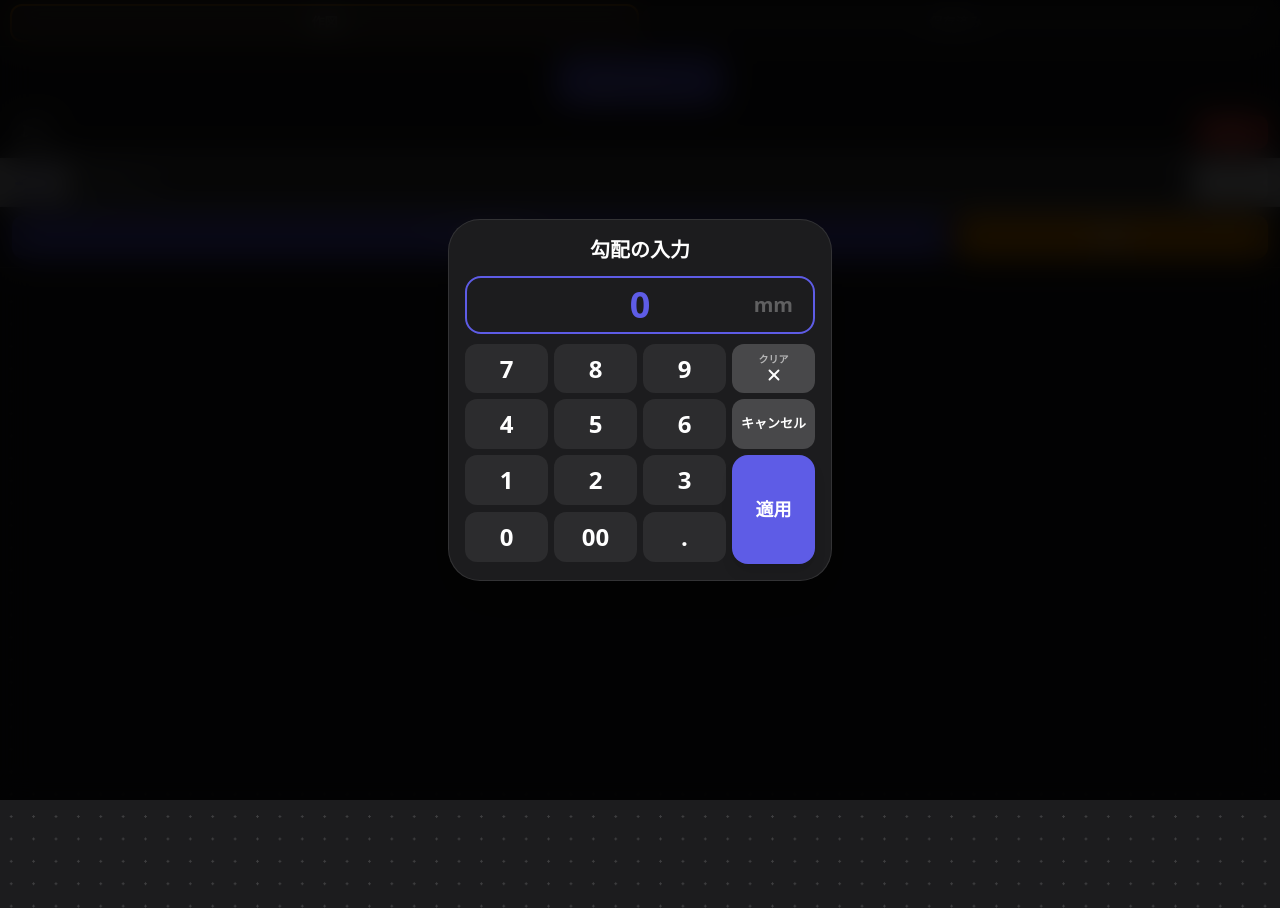
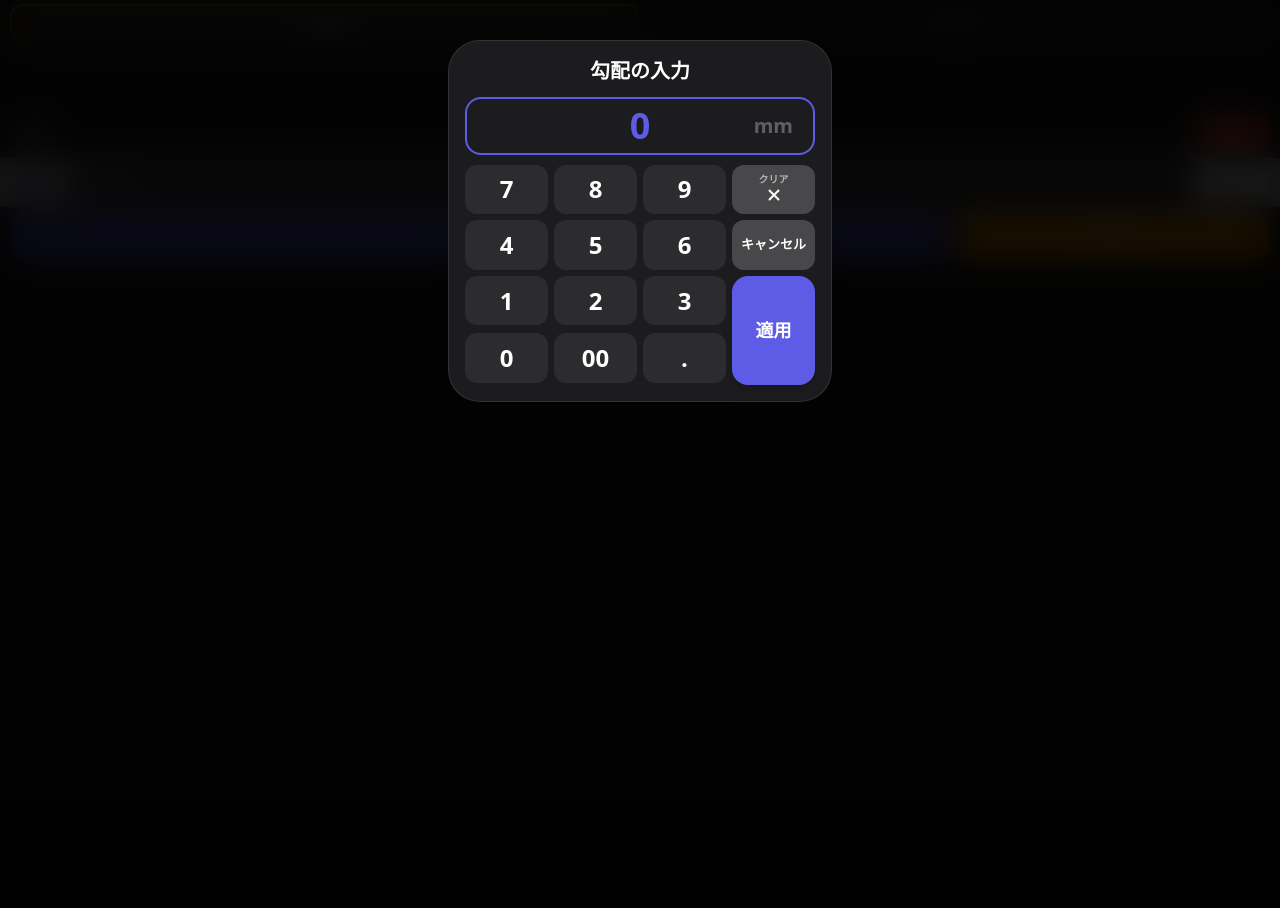
Before and after one commit to hirmy630-droid/menseki-and, a plain HTML site: page index.html in a window 1280 px wide. Both pictures are taken after a click on the element 630 px from the left and 181 px from the top of the page. After the commit the page ends 800 px from the top, so only its background shows below. Drawn offline with nearby package versions, Linux system fonts and the light colour scheme.

Commit message:
Add files via upload

```diff
--- a/index.html
+++ b/index.html
@@ -8,9 +8,9 @@
     <meta name="apple-mobile-web-app-capable" content="yes">
     <meta name="apple-mobile-web-app-status-bar-style" content="black-translucent">
     <meta name="apple-mobile-web-app-title" content="面積計算">
-    <link rel="manifest" href="./manifest.webmanifest?v=20260330-touchfix-final2">
-    <link rel="apple-touch-icon" href="./icon-512.png?v=20260330-touchfix-final2">
-    <link rel="apple-touch-icon" sizes="192x192" href="./icon-192.png?v=20260330-touchfix-final2">
+    <link rel="manifest" href="./manifest.webmanifest?v=20260330-cssonly-fix1">
+    <link rel="apple-touch-icon" href="./icon-512.png?v=20260330-cssonly-fix1">
+    <link rel="apple-touch-icon" sizes="192x192" href="./icon-192.png?v=20260330-cssonly-fix1">
     <script src="https://cdn.tailwindcss.com"></script>
     <style>
         :root {
@@ -24,22 +24,20 @@
             min-height: 100%;
             overflow: hidden;
             overscroll-behavior: none;
-            touch-action: manipulation;
         }
 
         body {
             background-color: #000000;
             color: #FFFFFF;
             margin: 0;
-            min-height: 100dvh;
+            height: 100dvh;
             font-size: 16px;
             -webkit-tap-highlight-color: transparent;
-            -webkit-text-size-adjust: 100%;
             overflow: hidden;
+            position: fixed;
             width: 100%;
             display: flex;
             flex-direction: column;
-            position: relative;
         }
 
         canvas {
@@ -57,8 +55,7 @@
             flex-direction: column;
             flex: 1;
             width: 100%;
-            min-height: 100dvh;
-            min-width: 0;
+            height: 100%;
         }
 
         .tab-bar {
@@ -94,12 +91,11 @@
             position: fixed;
             inset: 0;
             background: rgba(0, 0, 0, 0.9);
-            align-items: center;
+            align-items: flex-start;
             justify-content: center;
             z-index: 200;
             backdrop-filter: blur(15px);
-            padding: calc(var(--safe-top) + 12px) 16px calc(var(--safe-bottom) + 12px);
-            box-sizing: border-box;
+            padding-top: 5vh;
         }
         .modal.active { display: flex; }
 
@@ -185,7 +181,7 @@
             <div id="tabHistory" class="tab-item" onclick="switchTab('history')">保存済み</div>
         </div>
 
-        <div class="flex-1 flex flex-col overflow-hidden min-h-0 min-w-0">
+        <div class="flex-1 flex flex-col overflow-hidden">
             <div id="drawView" class="tab-view active flex flex-col flex-1 overflow-hidden">
                 <header class="p-2 border-b border-white/5">
                     <div class="flex justify-center w-full mb-2">
@@ -347,11 +343,6 @@
         let pressTimer = null, longPressTriggered = false, targetVertexIdx = null, targetEdgeIdx = null;
 
         function persistData() { try { localStorage.setItem(STORAGE_KEY, JSON.stringify(savedData)); } catch(e) {} }
-
-        function syncViewportHeight() {
-            const vh = (window.visualViewport ? window.visualViewport.height : window.innerHeight) * 0.01;
-            document.documentElement.style.setProperty('--vvh', `${vh}px`);
-        }
         function showToast(msg) { const toast = document.getElementById('toast'); if (!toast) return; toast.innerText = msg; toast.style.opacity = '1'; setTimeout(() => { toast.style.opacity = '0'; }, 2000); }
         function getRawCoords(e) { const rect = canvas.getBoundingClientRect(); const t = (e.touches && e.touches.length > 0) ? e.touches[0] : e; return { x: t.clientX - rect.left, y: t.clientY - rect.top }; }
         function w2s(w) { return { x: w.x * zoom + cameraX, y: w.y * zoom + cameraY }; }
@@ -606,15 +597,7 @@
                 handleMove(e);
             }, {passive:false});
             window.addEventListener('touchend', (e) => { handleEnd(); isTouching = false; });
-            syncViewportHeight();
-            if (window.visualViewport) {
-                window.visualViewport.addEventListener('resize', () => { syncViewportHeight(); resize(); });
-                window.visualViewport.addEventListener('scroll', () => { syncViewportHeight(); resize(); });
-            }
-            window.addEventListener('resize', () => { syncViewportHeight(); resize(); });
-            resize();
-            setTimeout(() => { syncViewportHeight(); resize(); }, 200);
-            setTimeout(() => { syncViewportHeight(); resize(); }, 800);
+            window.addEventListener('resize', resize); resize(); setTimeout(resize, 200);
         };
 
         function switchTab(tab) { document.querySelectorAll('.tab-view').forEach(v => v.style.display = 'none'); document.querySelectorAll('.tab-item').forEach(t => t.classList.remove('active')); if (tab === 'draw') { const drawView = document.getElementById('drawView'); drawView.style.display = 'flex'; drawView.style.flexDirection = 'column'; document.getElementById('tabDraw').classList.add('active'); resize(); } else { const historyView = document.getElementById('historyView'); historyView.style.display = 'flex'; historyView.style.flexDirection = 'column'; document.getElementById('tabHistory').classList.add('active'); renderHistory(); } }
```
Also changed, not shown: sw.js (+6 -6 lines), manifest.webmanifest.
